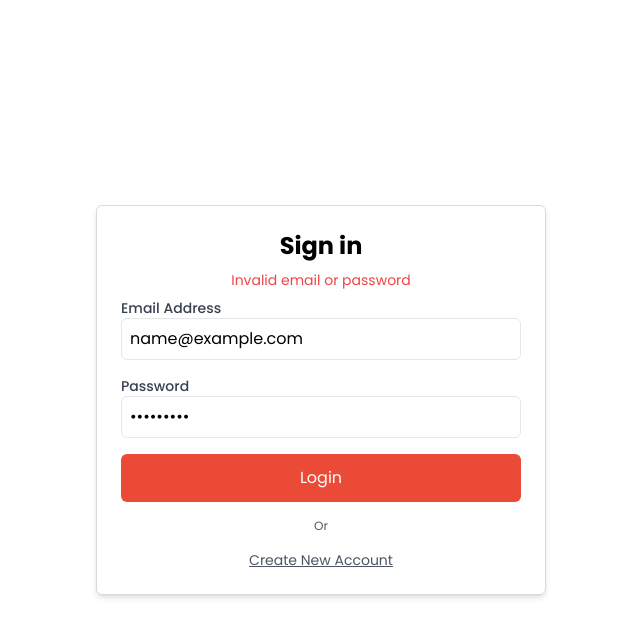
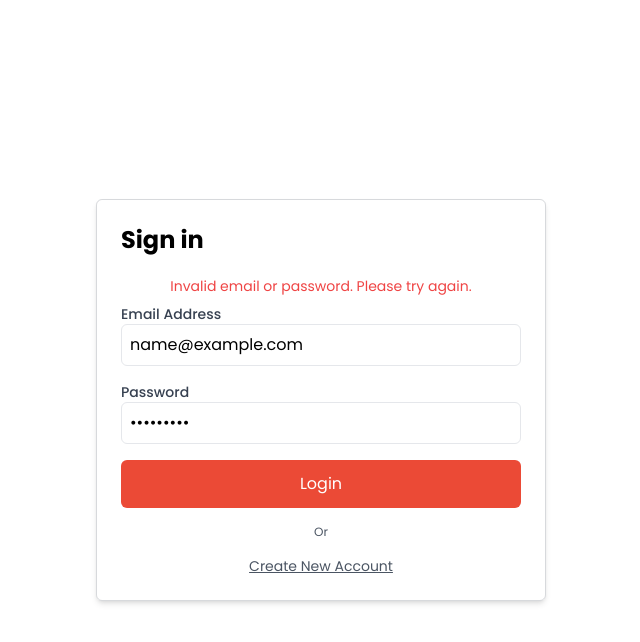
Before and after one commit to aihridoy/flavory, a Next.js app: page /login in a window 1280 px wide. Both pictures are taken after typing "name@example.com", "Sample123" into the empty fields and a click on the button "Login". Shown: the top 642 px of the page, without its empty margins (319-959 px from the left). Built offline with nearby package versions, Linux system fonts and the light colour scheme.

Commit message:
fix: invalid login credentials

```diff
--- a/app/action/index.js
+++ b/app/action/index.js
@@ -1,5 +1,4 @@
 /* eslint-disable no-undef */
-"use client";
 
 import { signIn, signOut } from "next-auth/react";
 
@@ -95,13 +94,10 @@ export const loginUser = async (credentials) => {
       ...credentials,
       redirect: false,
     });
-
     console.log("SignIn result:", result);
-
-    if (!result || !result.ok) {
+    if (!result || result.error) {
       throw new Error(result?.error || "Invalid email or password");
     }
-
     return { success: true, message: "Login successful!" };
   } catch (error) {
     console.error("Error logging in:", error);
--- a/app/login/page.jsx
+++ b/app/login/page.jsx
@@ -9,6 +9,7 @@ const LoginPage = () => {
   const [formData, setFormData] = useState({ email: "", password: "" });
   const [loading, setLoading] = useState(false);
   const [message, setMessage] = useState("");
+  const [error, setError] = useState("");
   const router = useRouter();
 
   const handleChange = (e) => {
@@ -22,11 +23,13 @@ const LoginPage = () => {
 
     const result = await loginUser(formData);
 
+    if (!result.success) {
+      setError("Invalid email or password. Please try again.");
+    }
+
     if (result.success) {
       setMessage("✅ Login successful! Redirecting...");
       setTimeout(() => router.push("/"), 1500);
-    } else {
-      setMessage(result.message);
     }
 
     setLoading(false);
@@ -35,7 +38,9 @@ const LoginPage = () => {
   return (
     <section className="h-screen grid place-items-center">
       <div className="max-w-[450px] w-full mx-auto p-6 border border-gray-700/20 rounded-md shadow-md">
-        <h4 className="font-bold text-2xl text-center">Sign in</h4>
+        <h4 className="font-bold text-2xl mb-5">Sign in</h4>
+
+        {error && <p className="text-center text-sm my-2 text-red-500">{error}</p>}
 
         {message && (
           <p
```
